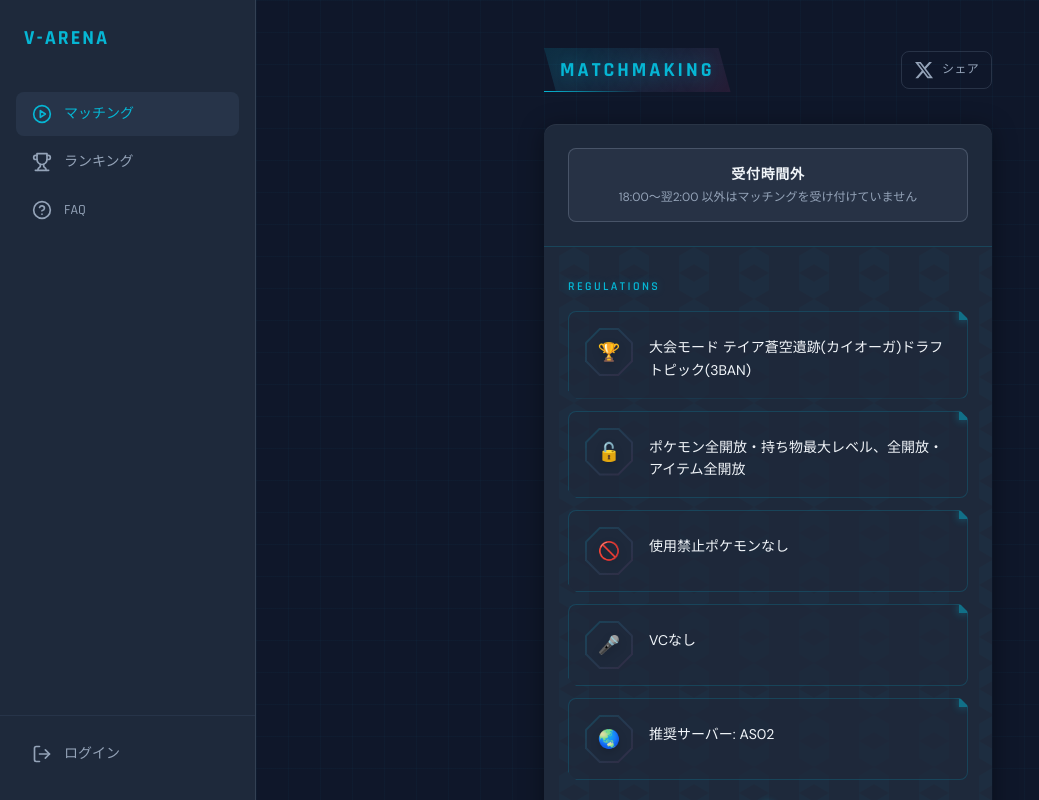
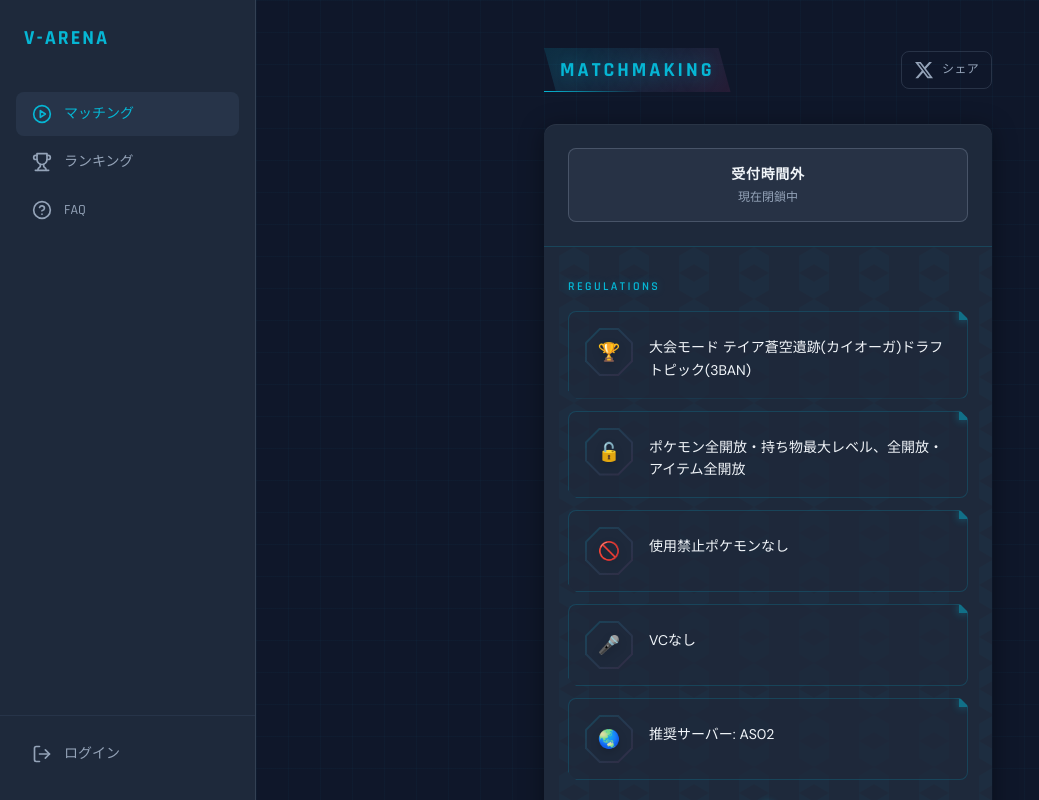
Before and after one commit to juv-shun/unitemate-v2, a React (Vite) app: page / in a window 1280 px wide. Shown: the whole page, without its empty margins (0-1039 px from the left). Built offline with nearby package versions, Linux system fonts and the light colour scheme; no server answers; the database is empty.

Commit message:
feat: 閉鎖中対応

```diff
--- a/src/features/queue/components/QueueSection.tsx
+++ b/src/features/queue/components/QueueSection.tsx
@@ -535,7 +535,7 @@ export function QueueSection() {
 						className="text-xs"
 						style={{ color: "var(--color-text-secondary)" }}
 					>
-						18:00〜翌2:00 以外はマッチングを受け付けていません
+						現在閉鎖中
 					</p>
 				</div>
 			)}
--- a/src/features/queue/queue.ts
+++ b/src/features/queue/queue.ts
@@ -22,11 +22,10 @@ export async function startQueue(uid: string): Promise<void> {
 	});
 }
 
-export function isQueueClosedAt(date: Date): boolean {
-	const minutes = date.getHours() * 60 + date.getMinutes();
-	// 18時〜翌2時のみ開催、それ以外（2時〜18時）は閉鎖
-	// 2時 = 120分、18時 = 1080分
-	return minutes >= 120 && minutes < 1080;
+export function isQueueClosedAt(_date: Date): boolean {
+	// const minutes = date.getHours() * 60 + date.getMinutes();
+	// サービス閉鎖中のため、常にtrueを返す
+	return true;
 }
 
 export async function cancelQueue(uid: string): Promise<void> {
```
